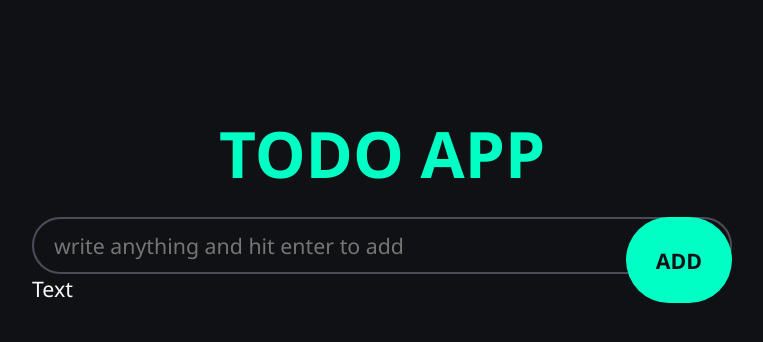
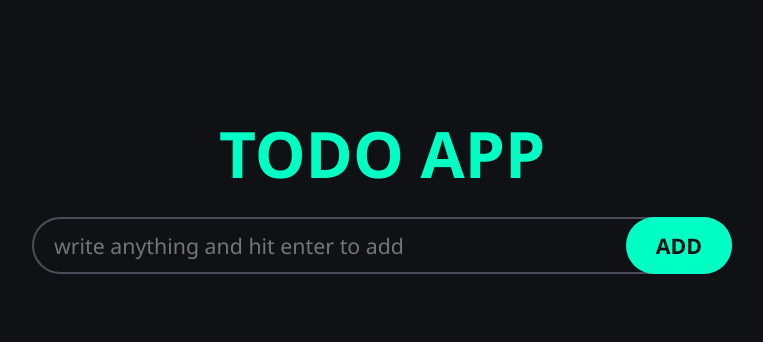
Before and after one commit to spycoderr/todo-app, a plain HTML site: page index.html in a window 1280 px wide. Shown: the whole page, without its empty margins (258-1021 px from the left). Drawn offline with Linux system fonts and the light colour scheme.

Commit message:
test removed
hehe

```diff
--- a/index.html
+++ b/index.html
@@ -15,7 +15,6 @@
             <input id="todo-input" type="text"
             placeholder="write anything and hit enter to add" autocomplete="off">
             <button id="add-button">ADD</button>
-            <div>Text</div>
         </form>
         <ul id="todo-list">
             <!-- <li class="todo">
```
